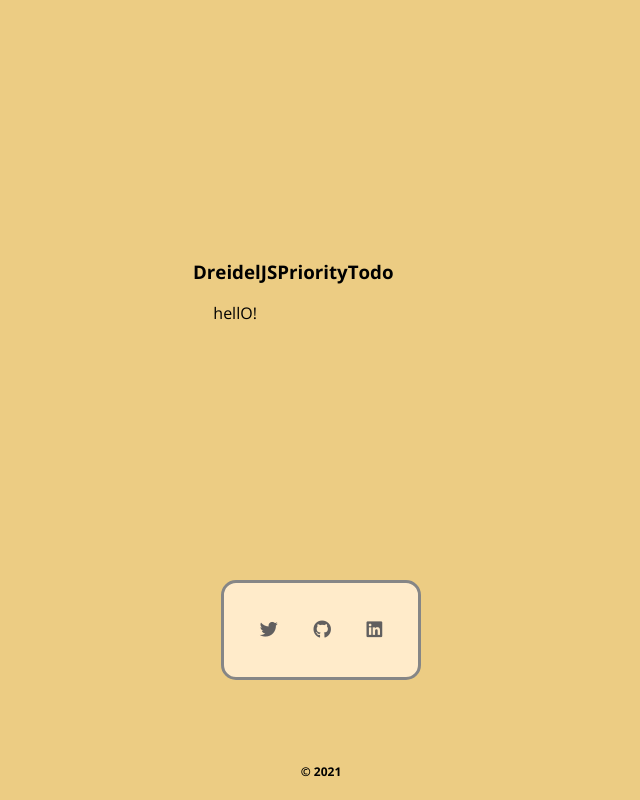
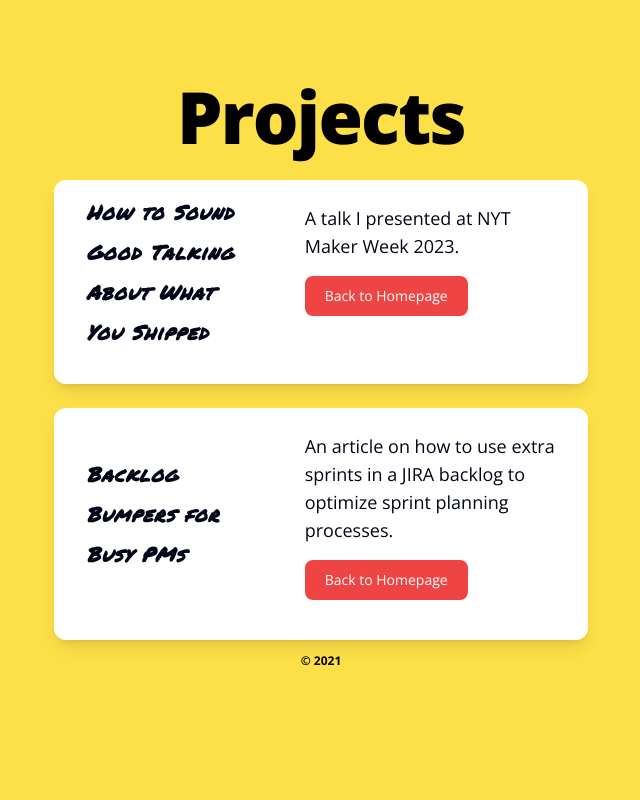
Before and after one commit to silverman63/homepage, a website: page projects.html in a window 1280 px wide. Shown: the whole page, without its empty margins (319-959 px from the left). Drawn offline with nearby package versions, Linux system fonts and the light colour scheme.

Commit message:
got buttons and tailwind working

```diff
--- a/projects.html
+++ b/projects.html
@@ -3,8 +3,12 @@
 <head>
     <title>Alex Silverman</title>
     <link rel="stylesheet" href="https://cdnjs.cloudflare.com/ajax/libs/font-awesome/5.15.2/css/all.min.css" integrity="sha512-HK5fgLBL+xu6dm/Ii3z4xhlSUyZgTT9tuc/hSrtw6uzJOvgRr2a9jyxxT1ely+B+xFAmJKVSTbpM/CuL7qxO8w==" crossorigin="anonymous" />
-    <link rel="stylesheet" href="style/style.css?v=0.11" />
+    <link rel="stylesheet" href="newstyle/dist/style.css?v=.12" />
     <meta name="viewport" content="width=device-width,initial-scale=1">
+    <link rel="preconnect" href="https://fonts.googleapis.com">
+    <link rel="preconnect" href="https://fonts.gstatic.com" crossorigin>
+    <link href="https://fonts.googleapis.com/css2?family=Gloria+Hallelujah&family=Open+Sans:ital,wght@0,300;0,400;0,600;0,700;0,800;1,300;1,400&family=Permanent+Marker&display=swap" rel="stylesheet">
+
     <!-- Global site tag (gtag.js) - Google Analytics -->
     <script async src="https://www.googletagmanager.com/gtag/js?id=G-V0706R5ZH9"></script>
     <script>
@@ -18,24 +22,38 @@
     <link rel="icon" type="image/png" sizes="32x32" href="img/favicon-32x32.png">
     <link rel="icon" type="image/png" sizes="16x16" href="img/favicon-16x16.png">
 </head>
-<body>
-<div id="homesplash" class="">
-    <section id="projects">
-        <div><h3>DreidelJS</h3><span>hellO!</span></div>
-        <div><h3>PriorityTodo</h3></div>
-    </section>
-    <section id="social">
-        <a target="_blank" href="https://twitter.com/silverman63">
-            <i class="fab fa-twitter"></i>
-        </a>
-        <a target="_blank" href="https://github.com/silverman63">
-            <i class="fab fa-github"></i>
-        </a>
-        <a target="_blank" href="https://linkedin.com/in/theoriginalalexsilverman">
-            <i class="fab fa-linkedin"></i>
-        </a>
-    </section>
-    <section id="credits">
+<body class="bg-yellow-300 flex flex-col h-screen place-items-center">
+    <h1 class="mt-20 mb-4 text-7xl tracking-tight font-extrabold mb-20 text-primary-600">
+        Projects
+    </h1>
+
+    <div class="bg-white my-3 rounded-xl shadow-lg p-6 min-h-4 flex flex-row w- 8/12 lg:w-5/12">
+        <div class="w-5/12 p-2 mr-10 self-center rounded-md -mt-5 marker">
+            <h2 class="text-xl font-bold tracking-wider leading-10 text-slate-950"><i>How to Sound Good Talking About What You Shipped</i></h2>
+        </div>
+        <div class="w-7/12">
+            <p class="text-lg text-slate-950">
+                A talk I presented at NYT Maker Week 2023.
+            </p>
+            <a href="#" class="inline-flex text-white bg-red-500 hover:bg-primary-800 focus:ring-4 focus:outline-none focus:ring-primary-300 font-medium rounded-lg text-sm px-5 py-2.5 text-center dark:focus:ring-primary-900 my-4">Back to Homepage</a>
+        </div>
+    </div>
+    <div class="bg-white my-3 rounded-xl shadow-lg p-6 min-h-4 flex flex-row w- 8/12 lg:w-5/12">
+        <div class="w-5/12 p-2 mr-10 self-center rounded-md -mt-5 marker">
+            <h2 class="text-xl font-bold tracking-wider leading-10 text-slate-950"><i>Backlog Bumpers for Busy PMs</i></h2>
+        </div>
+        <div class="w-7/12">
+            <p class="text-lg text-slate-950">
+                An article on how to use extra sprints in a JIRA backlog to optimize sprint planning processes.
+            </p>
+            <a href="#" class="inline-flex text-white bg-red-500 hover:bg-primary-800 focus:ring-4 focus:outline-none focus:ring-primary-300 font-medium rounded-lg text-sm px-5 py-2.5 text-center dark:focus:ring-primary-900 my-4">Back to Homepage</a>
+        </div>
+    </div>
+
+
+
+
+    <section id="credits" class="flex">
         <div class="fs12">© 2021</div>
     </section>
 </div>
--- /dev/null
+++ b/style/projects.scss
@@ -0,0 +1,12 @@
+section#projects {
+    display:flex;
+    width: 100%;
+    margin:0 auto;
+    text-align:center;
+    grid-column: 3 / 6;
+    grid-row: 2;
+
+    div {
+        display: block;
+    }
+}
--- a/style/style.scss
+++ b/style/style.scss
@@ -14,7 +14,7 @@ body {
     position: absolute;
     margin: 0;
     border: 0;
-    grid-template-rows: 30% 30% 40%;
+    grid-template-rows: 1fr 1fr 1fr 1fr 1fr 1fr;
     grid-template-columns: 20% 20% 20% 20% 20%;
     top: 0;
     left: 0;
--- /dev/null
+++ b/tailwind.config.js
@@ -0,0 +1,11 @@
+/** @type {import('tailwindcss').Config} */
+module.exports = {
+  content: [
+    "./*.html",
+    "./newstyle/**/*.css"
+    ],
+  theme: {
+    extend: {},
+  },
+  plugins: [],
+}
```
Also changed, not shown: index.html (+19 -10 lines), package.json (added, +14 -0 lines), newstyle/dist/style.css (added), newstyle/src/style.css (added), style.css (deleted), 2 other files.
